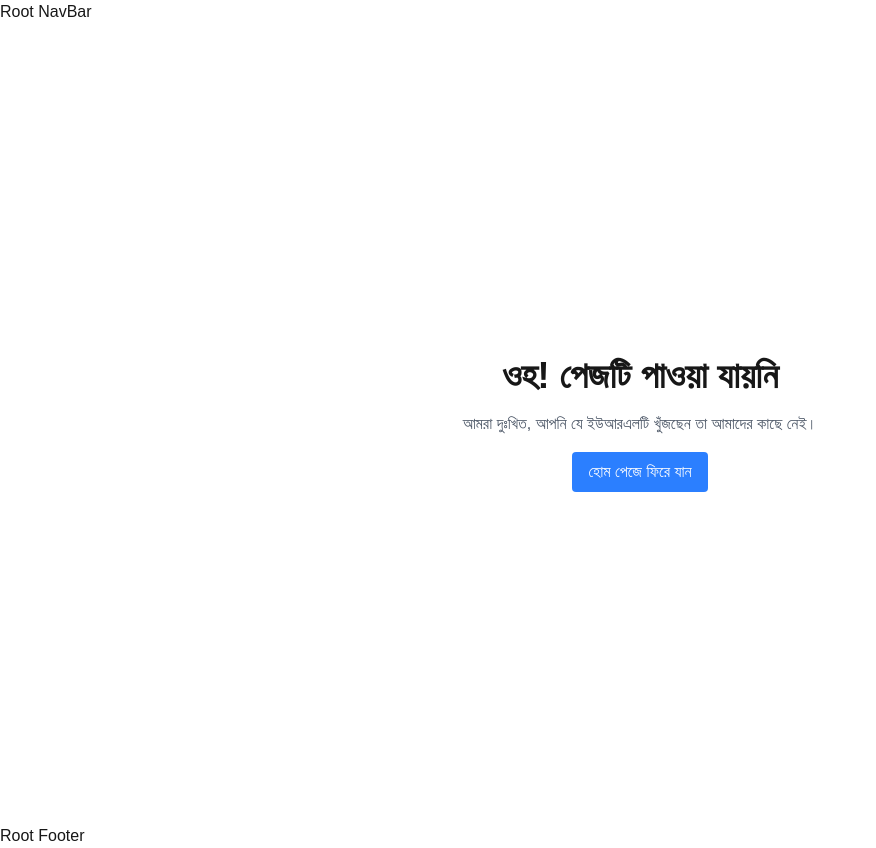
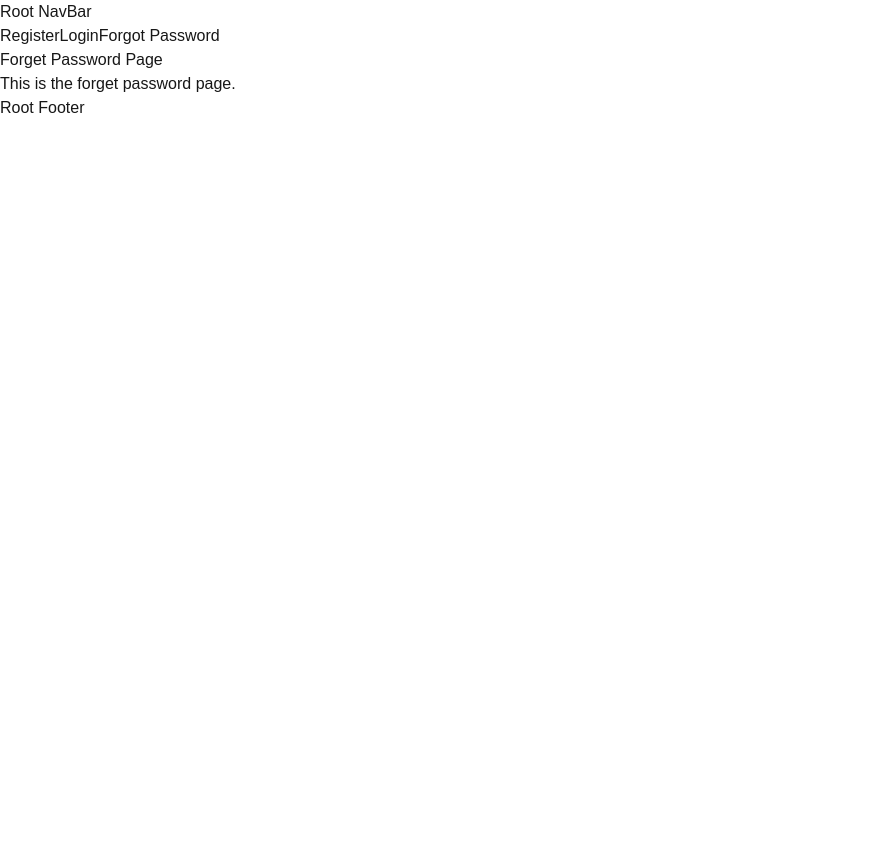
Before and after one commit to imalamin/nextjstoturalpath, a Next.js app: page /forget-password in a window 1280 px wide. Before the commit this address had no page. Shown: the whole page, without its empty margins (0-876 px from the left). After the commit the page ends 800 px from the top, so only its background shows below. Built offline with nearby package versions, Linux system fonts and the light colour scheme.

Commit message:
layoutNavLink

```diff
--- /dev/null
+++ b/app/(auth)/forget-password/page.tsx
@@ -0,0 +1,8 @@
+export default function ForgetPassword() {
+    return (
+        <div>
+            <h1>Forget Password Page</h1>
+            <p>This is the forget password page.</p>
+        </div>
+    );
+}
--- /dev/null
+++ b/app/(auth)/layout.tsx
@@ -0,0 +1,31 @@
+import Link from 'next/link';
+
+const navLinks = [
+    { name: "Register", href: "/register" },
+    { name: "Login", href: "/login" },
+    { name: "Forgot Password", href: "/forgot-password" }
+];
+
+export default function AuthLayout({
+    children,
+}: {
+    children: React.ReactNode;
+}) {
+
+
+    return (
+        <div>
+            {/* নেভিগেশন লিংকগুলো ম্যাপ করা হচ্ছে */}
+            {navLinks.map((link) => {
+                return (
+                    <Link href={link.href} key={link.name}>
+                        {link.name}
+                    </Link>
+                );
+            })}
+
+            {/* এই লেআউটের ভেতরের পেজগুলো এখানে দেখাবে */}
+            {children}
+        </div>
+    );
+}
--- /dev/null
+++ b/app/(auth)/login/page.tsx
@@ -0,0 +1,8 @@
+export default function Login() {
+    return (
+        <div>
+            <h1>Login Page</h1>
+            <p>This is the Login page.</p>
+        </div>
+    );
+}
--- /dev/null
+++ b/app/(auth)/register/page.tsx
@@ -0,0 +1,8 @@
+export default function Register() {
+    return (
+        <div>
+            <h1>Register Page</h1>
+            <p>This is the register page.</p>
+        </div>
+    );
+}
--- a/app/(root)/page.tsx
+++ b/app/(root)/page.tsx
@@ -1,3 +1,4 @@
+import Link from "next/link";
 
 
 const Home = () => {
@@ -5,9 +6,13 @@ const Home = () => {
   console.log("What type of component am i? Home Server Component");
 
   return (
-    <main>
+    <div>
       <div>Welcome to next JS</div>
-    </main>
+      <Link href="/blog">Blog </Link>
+      <h1>
+      <Link href="/dashboard">Dashboard </Link>
+      </h1>
+    </div>
   )
 }
 
```
Also changed, not shown: app/(dashboard)/dashboard/page.tsx (renamed from app/(dashboard)/dashboard/pages.tsx).
